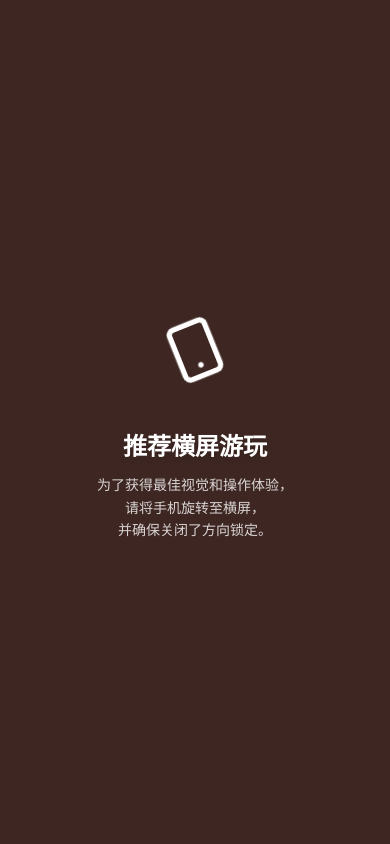
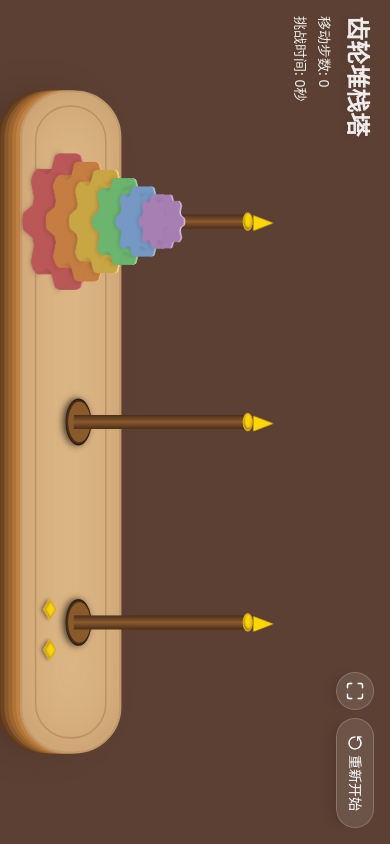
Before and after one commit to sandrone-muou/Gear-Stack-Tower, a React (Vite) app: page / in a window 390 px wide. Built offline with nearby package versions, Linux system fonts and the light colour scheme.

Commit message:
feat: add fullscreen support and layout handling
Implement fullscreen toggling and detect portrait/landscape orientation to adjust the UI layout dynamically.

```diff
--- a/src/App.tsx
+++ b/src/App.tsx
@@ -4,7 +4,7 @@
  */
 
 import { useState, useEffect } from 'react';
-import { RotateCcw, Smartphone } from 'lucide-react';
+import { RotateCcw, Maximize, Minimize } from 'lucide-react';
 import { Peg } from './components/Peg';
 import { DiskSize } from './types';
 
@@ -18,22 +18,48 @@ export default function App() {
   const [isPlaying, setIsPlaying] = useState(false);
   const [isWon, setIsWon] = useState(false);
   const [scale, setScale] = useState(1);
+  const [isPortrait, setIsPortrait] = useState(false);
+  const [isFullscreen, setIsFullscreen] = useState(false);
 
   useEffect(() => {
-    const updateScale = () => {
+    const updateLayout = () => {
+      const isPort = window.innerHeight > window.innerWidth;
+      setIsPortrait(isPort);
       const BASE_WIDTH = 950;
       const BASE_HEIGHT = 500;
-      const availableWidth = window.innerWidth;
-      const availableHeight = window.innerHeight;
+      const availableWidth = isPort ? window.innerHeight : window.innerWidth;
+      const availableHeight = isPort ? window.innerWidth : window.innerHeight;
       const scaleX = availableWidth / BASE_WIDTH;
       const scaleY = availableHeight / BASE_HEIGHT;
       setScale(Math.min(1, scaleX, scaleY));
     };
 
-    updateScale();
-    window.addEventListener('resize', updateScale);
-    return () => window.removeEventListener('resize', updateScale);
+    updateLayout();
+    window.addEventListener('resize', updateLayout);
+    return () => window.removeEventListener('resize', updateLayout);
   }, []);
+
+  useEffect(() => {
+    const handleFullscreenChange = () => {
+      setIsFullscreen(!!document.fullscreenElement);
+    };
+    document.addEventListener('fullscreenchange', handleFullscreenChange);
+    return () => document.removeEventListener('fullscreenchange', handleFullscreenChange);
+  }, []);
+
+  const toggleFullscreen = async () => {
+    if (!document.fullscreenElement) {
+      try {
+        await document.documentElement.requestFullscreen();
+      } catch (e) {
+        console.error("Error attempting to enable fullscreen:", e);
+      }
+    } else {
+      if (document.exitFullscreen) {
+        await document.exitFullscreen();
+      }
+    }
+  };
 
   useEffect(() => {
     let interval: NodeJS.Timeout;
@@ -98,8 +124,22 @@ export default function App() {
     return `${s}秒`;
   };
 
+  const wrapperStyle = isPortrait ? {
+    width: '100vh',
+    height: '100vw',
+    transform: 'rotate(90deg)',
+    transformOrigin: 'top left',
+    position: 'absolute' as const,
+    top: 0,
+    left: '100vw',
+  } : {
+    width: '100%',
+    height: '100%',
+  };
+
   return (
-    <div className="fixed inset-0 w-full h-[100dvh] bg-[#5c4033] flex flex-col overflow-hidden font-sans touch-none">
+    <div className="fixed inset-0 w-full h-[100dvh] bg-[#5c4033] overflow-hidden font-sans touch-none">
+      <div style={wrapperStyle} className="flex flex-col relative overflow-hidden">
         <div className="absolute inset-0 bg-[radial-gradient(ellipse_at_center,_var(--tw-gradient-stops))] from-[#8B5A2B]/40 via-[#5C3A21]/60 to-[#3E2723]/90 pointer-events-none"></div>
 
         {/* Header Info */}
@@ -115,7 +155,15 @@ export default function App() {
             </div>
           </div>
 
-        <div className="pointer-events-auto">
+          <div className="pointer-events-auto flex items-center gap-2">
+            <button
+              onClick={toggleFullscreen}
+              className="flex items-center justify-center p-2 md:px-5 md:py-2.5 bg-white/10 hover:bg-white/20 backdrop-blur-md rounded-full text-white transition-all border border-white/20 shadow-lg cursor-pointer"
+              title={isFullscreen ? "退出全屏" : "全屏"}
+            >
+              {isFullscreen ? <Minimize className="w-5 h-5 md:w-5 md:h-5" /> : <Maximize className="w-5 h-5 md:w-5 md:h-5" />}
+              <span className="font-medium text-sm md:text-base hidden md:block ml-2">{isFullscreen ? "退出" : "全屏"}</span>
+            </button>
             <button
               onClick={resetGame}
               className="flex items-center gap-1 md:gap-2 px-4 py-2 md:px-5 md:py-2.5 bg-white/10 hover:bg-white/20 backdrop-blur-md rounded-full text-white transition-all border border-white/20 shadow-lg cursor-pointer"
@@ -197,14 +245,6 @@ export default function App() {
         </div>
       )}
 
-      {/* Portrait orientation prompt overlay */}
-      <div className="md:hidden portrait:flex hidden fixed inset-0 z-[100] bg-[#3E2723] flex-col items-center justify-center text-white text-center px-6">
-        <div className="relative mb-8 flex items-center justify-center w-24 h-24">
-          <Smartphone className="w-16 h-16 animate-[spin_3s_ease-in-out_infinite]" />
-          <div className="absolute inset-0 border-4 border-white/20 rounded-full animate-ping opacity-20"></div>
-        </div>
-        <h2 className="text-2xl font-bold mb-3 drop-shadow-md">推荐横屏游玩</h2>
-        <p className="text-white/80 leading-relaxed text-sm">为了获得最佳视觉和操作体验，<br/>请将手机旋转至横屏，<br/>并确保关闭了方向锁定。</p>
       </div>
     </div>
   );
```
Lines whose indentation alone changed are shown as unchanged.
